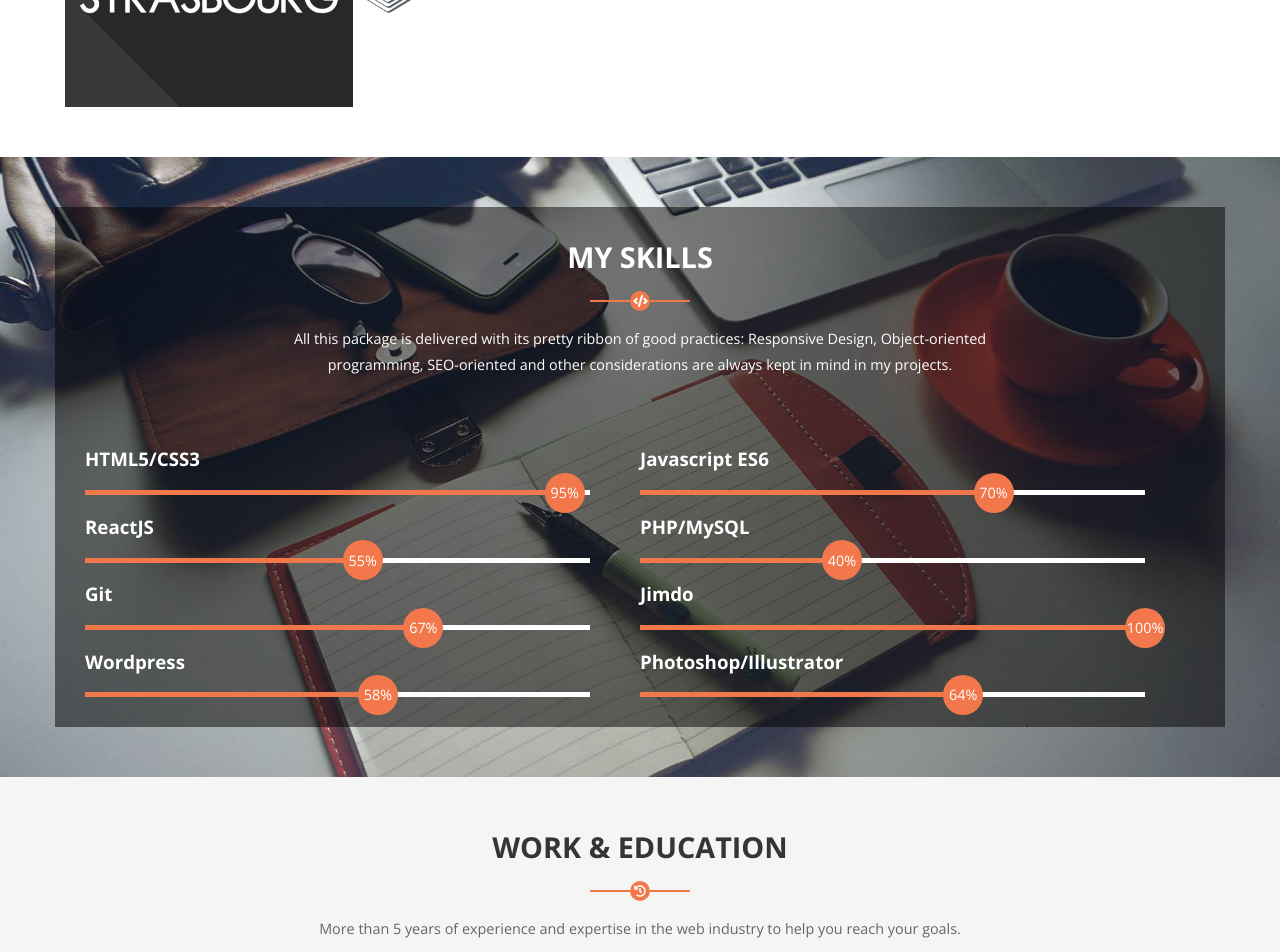
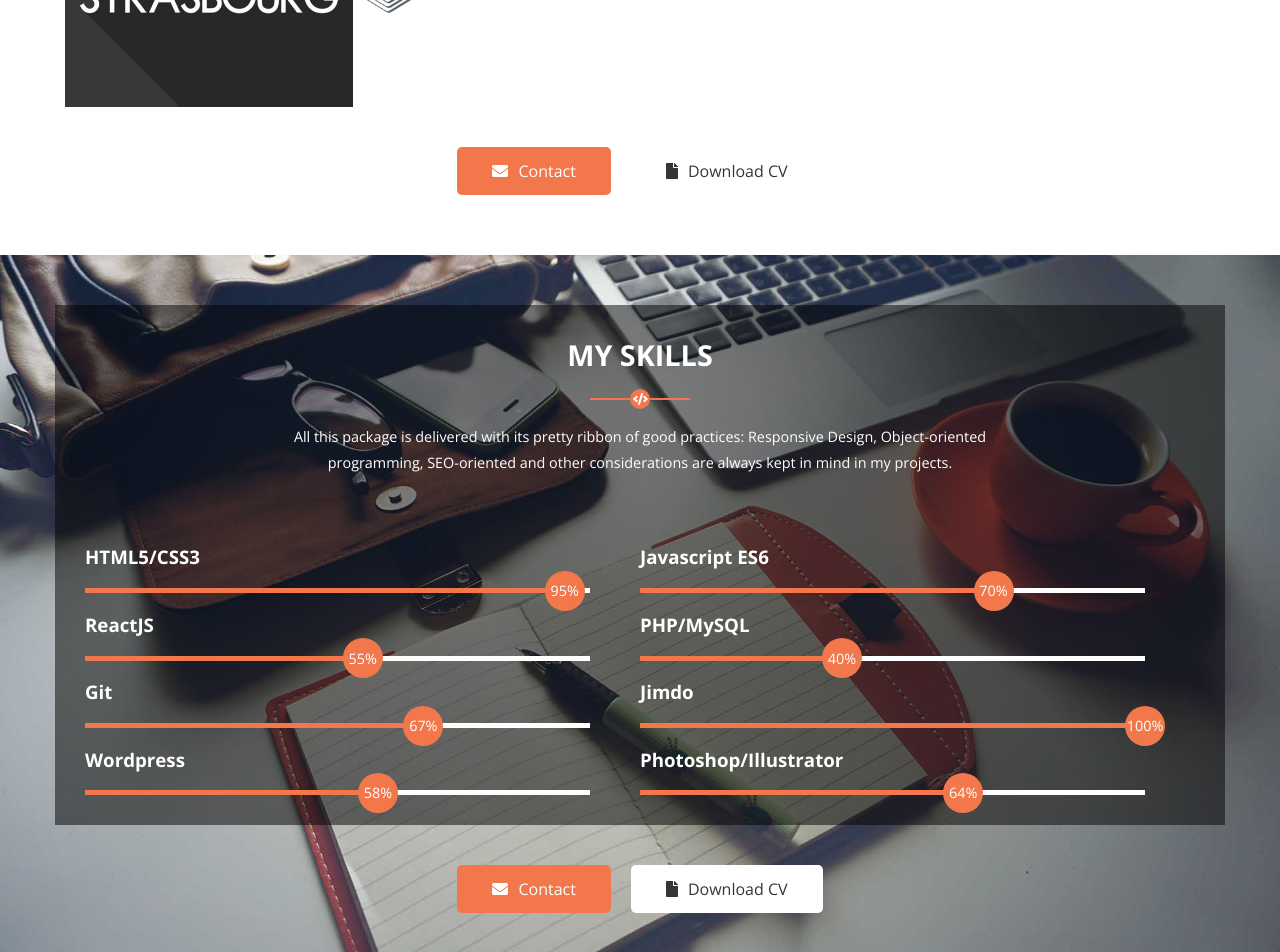
Before and after one commit to SylvainDep/Portfolio2020, a React (Create React App) app: page / in a window 1280 px wide. Shown: the part 2320-3272 px from the top of the page. Built offline with nearby package versions, Linux system fonts and the light colour scheme.

Commit message:
section footers

```diff
--- a/src/Contact/ContactData.js
+++ b/src/Contact/ContactData.js
@@ -25,7 +25,7 @@ const ContactDataItem = styled.div`
       position: absolute;
       left: 20px;
       transform: translateX(-50%);
-      top: -30px;
+      top: -35px;
       background-color: ${orange};
       color: white;
       text-align: center;
@@ -34,11 +34,13 @@ const ContactDataItem = styled.div`
       border-radius: 2px;
       opacity: 0;
       transition-duration: 0.3s;
+      z-index: 10000;
     }
 
     &:hover {
       &:before {
         opacity: 1;
+        top: -30px;
       }
     }
   }
--- a/src/Contact/Form.js
+++ b/src/Contact/Form.js
@@ -27,6 +27,10 @@ const InputContainer = styled.div`
     &:focus, :hover {
       border: 1px solid ${orange};
     }
+  }
+
+  button {
+    outline: 0;
   }
 
   textarea {
@@ -127,7 +131,7 @@ class Form extends Component {
           <textarea
             onChange={(event) => this.inputChangedHandler(event, 'message')}
             rows="6"
-            placeholder="Type Your Message Here"></textarea>
+            placeholder="Your Message"></textarea>
           <button onClick={(event) => this.submitForm(event)}><FontAwesomeIcon icon={faPaperPlane} color="white" />Submit</button>
         </InputContainer>
       </ContactBlock>
--- a/src/Experience/Experience.js
+++ b/src/Experience/Experience.js
@@ -4,6 +4,7 @@ import { faHistory } from "@fortawesome/free-solid-svg-icons";
 import { styles } from '../UI'
 
 import SectionHeader from '../UI/shared/SectionHeader'
+import SectionFooter from '../UI/shared/SectionFooter'
 import Timeline from './Timeline'
 
 const {
@@ -21,6 +22,7 @@ class Experience extends Component {
             title="Work & Education"
             text="More than 5 years of experience and expertise in the web industry to help you reach your goals." />
           <Timeline />
+          <SectionFooter />
         </ContentArea>
       </ContentBlock>
     )
--- a/src/Portfolio/Portfolio.js
+++ b/src/Portfolio/Portfolio.js
@@ -4,6 +4,7 @@ import { faBriefcase } from "@fortawesome/free-solid-svg-icons";
 import { styles } from '../UI'
 
 import SectionHeader from '../UI/shared/SectionHeader'
+import SectionFooter from '../UI/shared/SectionFooter'
 import PortfolioGallery from './PortfolioGallery'
 
 const {
@@ -20,6 +21,7 @@ class Portfolio extends Component {
             title="My Portfolio"
             text="Here is a sample of various projects I took part in, professional and/or personal" />
           <PortfolioGallery />
+          <SectionFooter />
         </ContentArea>
       </ContentBlock>
     )
--- a/src/Skills/Skills.js
+++ b/src/Skills/Skills.js
@@ -5,6 +5,7 @@ import { faGoogle } from "@fortawesome/free-brands-svg-icons";
 import { styles } from '../UI'
 
 import SectionHeader from '../UI/shared/SectionHeader'
+import SectionFooter from '../UI/shared/SectionFooter'
 import SkillList from './SkillList'
 
 const {
@@ -23,6 +24,7 @@ class Skills extends Component {
             text="All this package is delivered with its pretty ribbon of good practices: Responsive Design, Object-oriented programming, SEO-oriented and other considerations are always kept in mind in my projects." />
           <SkillList />
         </ContentArea>
+        <SectionFooter />
       </CustomContentBlock>
     )
   }
--- a/src/UI/shared/SectionFooter.js
+++ b/src/UI/shared/SectionFooter.js
@@ -4,6 +4,8 @@ import SmoothScrolling from "../../UI/shared/SmoothScrolling";
 
 import { faEnvelope, faFile } from "@fortawesome/free-solid-svg-icons";
 import { FontAwesomeIcon } from "@fortawesome/react-fontawesome";
+
+import Resume from "../../assets/misc/test.pdf";
 
 import { styles } from '../../UI'
 
@@ -15,6 +17,10 @@ const {
 
 const SectionFooterContainer = styled.div`
   margin-top: 30px;
+
+  a {
+    text-decoration: none;
+  }
 `
 
 const SectionFooter = props => {
@@ -25,8 +31,14 @@ const SectionFooter = props => {
   return (
     <SectionFooterContainer>
       <Grid justify="center">
-        <Button onClick={() => scrollHandler("contact")} primary><FontAwesomeIcon className="contacticon" icon={faEnvelope}/>Contact</Button>
-        <Button href='../../assets/misc/test.pdf' download><FontAwesomeIcon className="contacticon" icon={faFile}/>Download CV</Button>
+        <Button onClick={() => scrollHandler("contact")} primary>
+          <FontAwesomeIcon className="contacticon" icon={faEnvelope}/>
+          Contact
+        </Button>
+        <Button href={Resume} download="test.pdf">
+          <FontAwesomeIcon className="contacticon" icon={faFile}/>
+          Download CV
+        </Button>
       </Grid>
     </SectionFooterContainer>
   )
```
